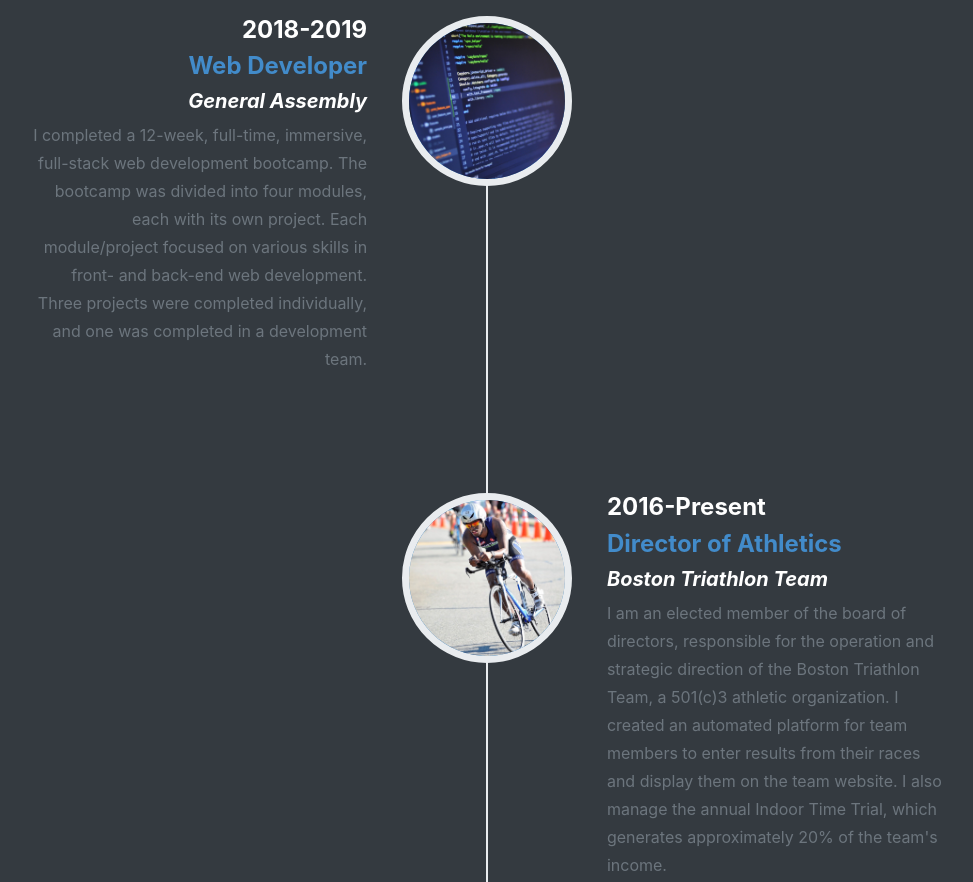
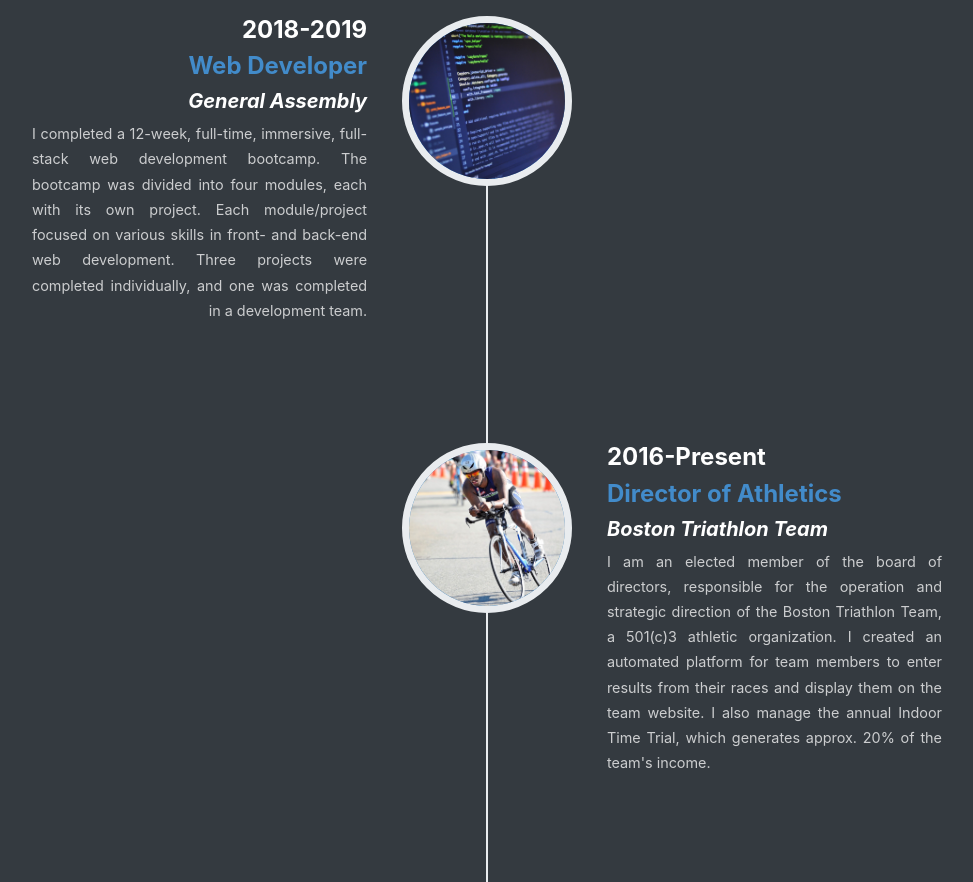
Before and after one commit to carlojacob/carlojacob.github.io, a website with bundled scripts: page index.html in a window 1280 px wide. Shown: the part 5540-6422 px from the top of the page, without its empty margins (153-1126 px from the left). Built offline with nearby package versions, Linux system fonts and the light colour scheme; files whose address does not match are found by name.

Commit message:
Edit Experience Text
- Change paragraph text color for readability.
  - Reduce font-size for cleanliness/spacing.
  - Justify text and set last line alignment.

```diff
--- a/css/my_styles.css
+++ b/css/my_styles.css
@@ -67,6 +67,16 @@
   color: #428bca !important;
 }
 
+.my-timeline-text {
+  font-size: .9rem;
+  text-align: justify;
+  text-align-last: right;
+}
+
+.timeline-inverted .my-timeline-text {
+  text-align-last: left;
+}
+
 .nav-contact:hover {
   text-decoration: none;
 }
--- a/index.html
+++ b/index.html
@@ -406,7 +406,7 @@
     <div class="container">
       <div class="row">
         <div class="col-lg-12 text-center">
-          <h3 class="section-subheading text-muted">Here's more about my background.</h3>
+          <h3 class="section-subheading text-white-75">Here's more about my background.</h3>
         </div>
       </div>
       <div class="row">
@@ -425,7 +425,7 @@
                   </h5>
                 </div>
                 <div class="timeline-body">
-                  <p class="text-muted">
+                  <p class="text-white-75 my-timeline-text">
                     I completed a 12-week, full-time, immersive, full-stack web development bootcamp. The bootcamp was divided into four modules, each with its own project. Each module/project focused on various skills in front- and back-end web development. Three projects were completed individually, and one was completed in a development team.
                   </p>
                 </div>
@@ -444,8 +444,8 @@
                   </h5>
                 </div>
                 <div class="timeline-body">
-                  <p class="text-muted">
-                    I am an elected member of the board of directors, responsible for the operation and strategic direction of the Boston Triathlon Team, a 501(c)3 athletic organization. I created an automated platform for team members to enter results from their races and display them on the team website. I also manage the annual Indoor Time Trial, which generates approximately 20% of the team's income.
+                  <p class="text-white-75 my-timeline-text">
+                    I am an elected member of the board of directors, responsible for the operation and strategic direction of the Boston Triathlon Team, a 501(c)3 athletic organization. I created an automated platform for team members to enter results from their races and display them on the team website. I also manage the annual Indoor Time Trial, which generates approx. 20% of the team's income.
                   </p>
                 </div>
               </div>
@@ -463,7 +463,7 @@
                   </h5>
                 </div>
                 <div class="timeline-body">
-                  <p class="text-muted">
+                  <p class="text-white-75 my-timeline-text">
                     I contributed to cross-disciplinary teams that designed and maintained highway bridges across the U.S. I regularly wrote custom functions in Excel and bridge design software packages, to optimize designs of irregularly-shaped bridges and to increase the efficiency of analyses. Design teams produced construction plans, specifications, cost estimates and calculations. Project values ranged from $30,000 to $40,000,000.
                   </p>
                 </div>
@@ -482,7 +482,7 @@
                   </h5>
                 </div>
                 <div class="timeline-body">
-                  <p class="text-muted">
+                  <p class="text-white-75 my-timeline-text">
                     As a graduate student, my interests brought me to study buildings and their resistance to earthquake loads. At the culmination of my thesis research, I presented a method for modeling the behavior of buildings during major seismic events.
                   </p>
                 </div>
@@ -501,7 +501,7 @@
                   </h5>
                 </div>
                 <div class="timeline-body">
-                  <p class="text-muted">
+                  <p class="text-white-75 my-timeline-text">
                     While I was a Civil Engineering student, I placed emphasis on having a rounded college experience. I intentionally crossed borders by studying Japanese, Economics and Psychology, and by joining the varsity swim team, ATO of Massachusetts and the International Club. I grasped every opportunity to spread my wings.
                   </p>
                 </div>
```
